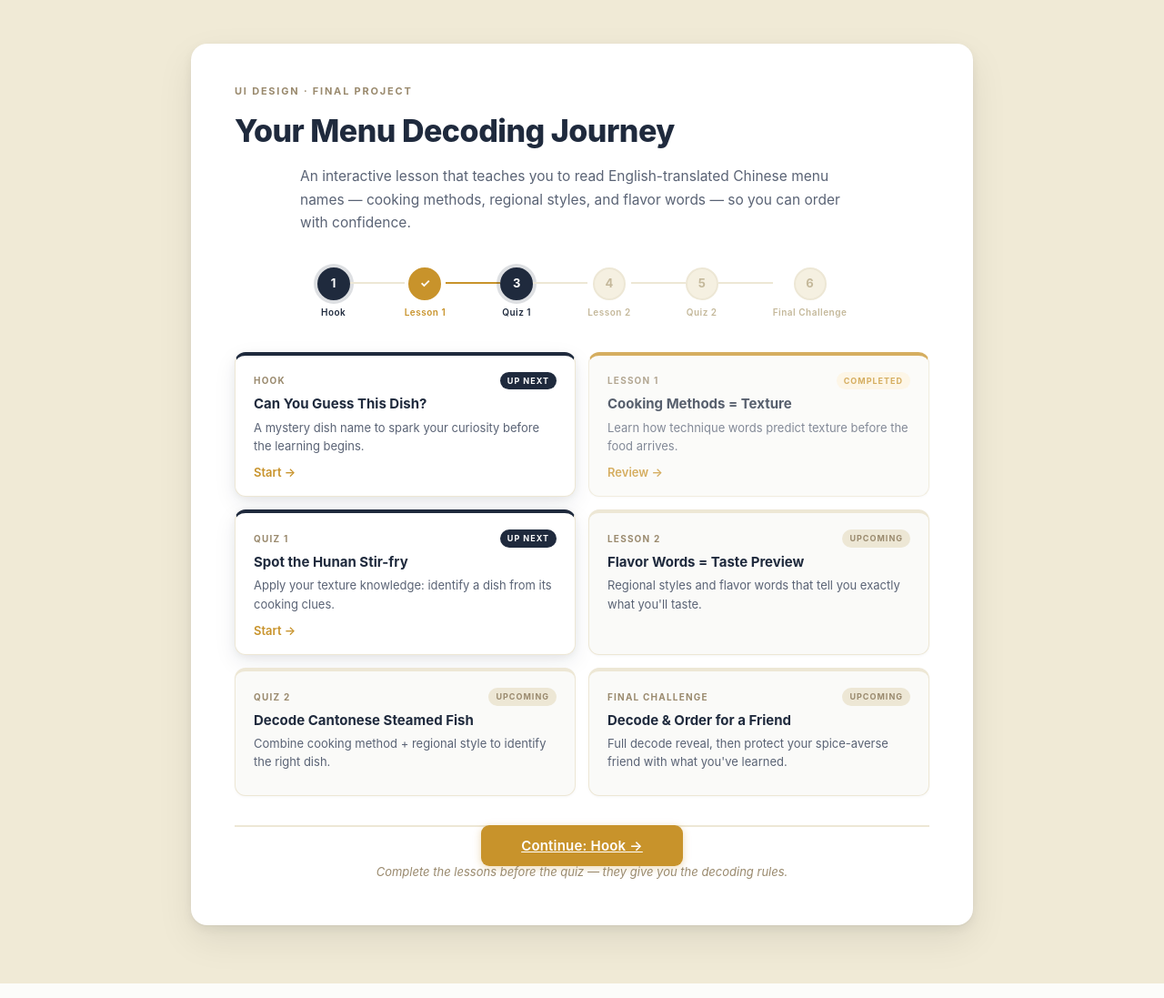
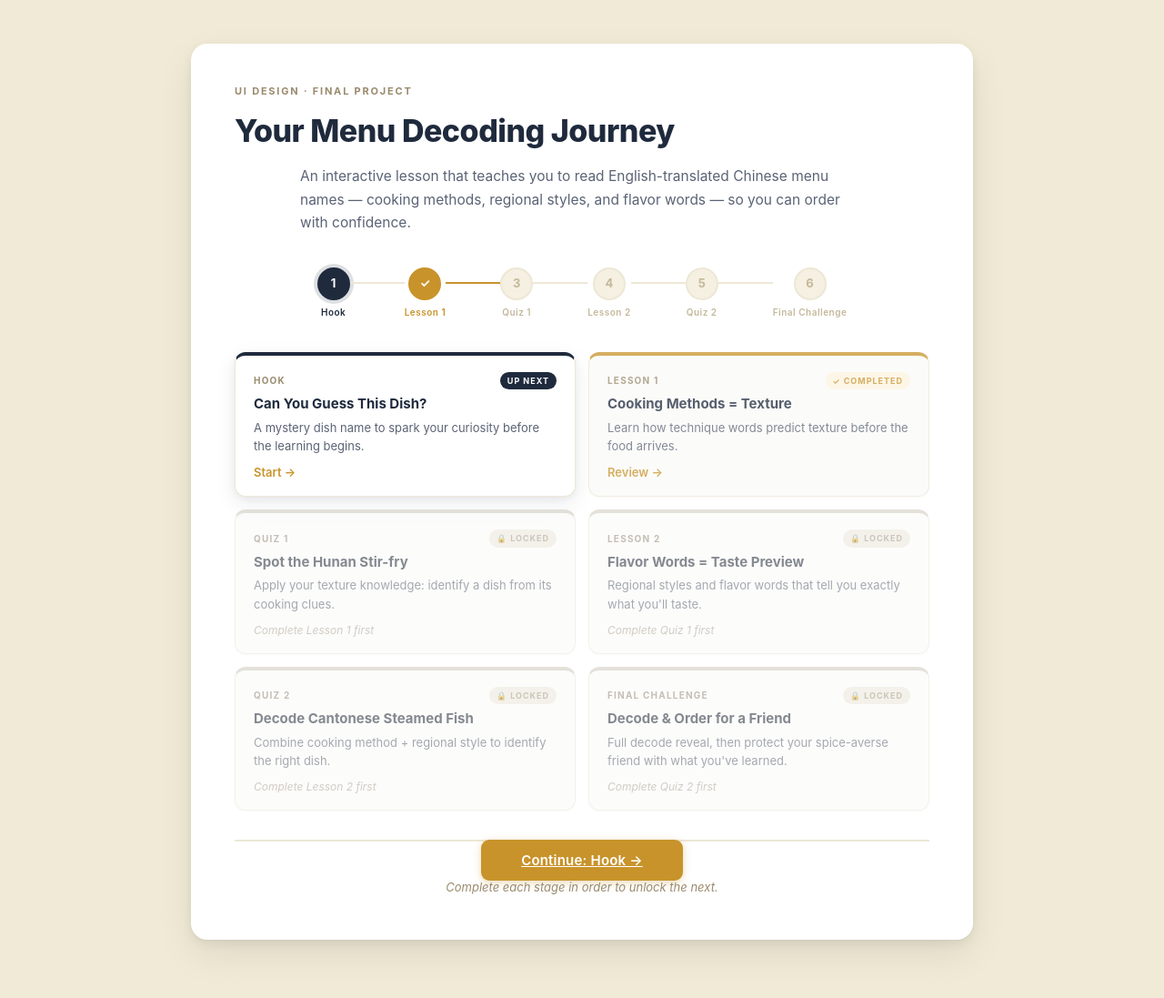
Before and after one commit to DemonRain7/UIDesign_Teamwork, a Flask app: page / in a window 1280 px wide. Shown: the whole page at 91% size. Run offline with Flask 3, Linux system fonts and the light colour scheme.

Commit message:
fix progress tracker: only one active stage, lock subsequent stages
- Status logic: first incomplete stage is active, all after are upcoming
- Upcoming cards are non-clickable divs with locked badge + hint text
- Added CSS grayscale/opacity for locked card look
- Restart server to clear stale user_state from testing

```diff
--- a/server.py
+++ b/server.py
@@ -142,11 +142,13 @@ def home():
             "done": 4 in user_state['quiz_answers']
         },
     ]
-    for i, s in enumerate(stages):
+    found_active = False
+    for s in stages:
         if s['done']:
             s['status'] = 'done'
-        elif i == 0 or stages[i - 1]['done']:
+        elif not found_active:
             s['status'] = 'active'
+            found_active = True
         else:
             s['status'] = 'upcoming'
 
--- a/static/main.css
+++ b/static/main.css
@@ -1008,6 +1008,30 @@ body {
     color: #C8932B;
 }
 
+.home_stage_card.upcoming {
+    cursor: default;
+    opacity: .55;
+    filter: grayscale(30%);
+    border-top-color: #d0c9b8;
+}
+
+.home_stage_card.upcoming:hover {
+    transform: none;
+    box-shadow: 0 1px 3px rgba(0,0,0,.04);
+}
+
+.home_stage_locked_hint {
+    font-size: 12px;
+    color: #b0a48a;
+    font-style: italic;
+    margin-top: 4px;
+}
+
+.home_stage_status_badge.upcoming {
+    background: #ede7d5;
+    color: #a89878;
+}
+
 .home_main_cta {
     text-align: center;
     padding-top: 8px;
--- a/templates/home.html
+++ b/templates/home.html
@@ -30,21 +30,36 @@
     <!-- Stage cards -->
     <div class="home_stages">
         {% for s in stages %}
+
+        {% if s.status == 'upcoming' %}
+        <div class="home_stage_card upcoming">
+            <div class="home_stage_top">
+                <span class="home_stage_num">{{ s.label }}</span>
+                <span class="home_stage_status_badge upcoming">🔒 Locked</span>
+            </div>
+            <div class="home_stage_title">{{ s.title }}</div>
+            <p class="home_stage_desc">{{ s.desc }}</p>
+            <div class="home_stage_locked_hint">
+                Complete {{ stages[loop.index0 - 1].label }} first
+            </div>
+        </div>
+
+        {% else %}
         <a class="home_stage_card {{ s.status }}" href="{{ s.url }}">
             <div class="home_stage_top">
                 <span class="home_stage_num">{{ s.label }}</span>
                 <span class="home_stage_status_badge {{ s.status }}">
-                    {% if s.status == 'done' %}Completed{% elif s.status == 'active' %}Up Next{% else %}Upcoming{% endif %}
+                    {% if s.status == 'done' %}✓ Completed{% else %}Up Next{% endif %}
                 </span>
             </div>
             <div class="home_stage_title">{{ s.title }}</div>
             <p class="home_stage_desc">{{ s.desc }}</p>
-            {% if s.status != 'upcoming' %}
             <div class="home_stage_cta">
                 {% if s.status == 'done' %}Review →{% else %}Start →{% endif %}
             </div>
-            {% endif %}
         </a>
+        {% endif %}
+
         {% endfor %}
     </div>
 
@@ -55,10 +70,7 @@
         <p class="home_footnote">You've completed all stages — great work!</p>
         {% elif next_stage %}
         <a href="{{ next_stage.url }}" class="learn_btn learn_btn_primary">Continue: {{ next_stage.label }} →</a>
-        <p class="home_footnote">Complete the lessons before the quiz — they give you the decoding rules.</p>
-        {% else %}
-        <a href="{{ url_for('learn', n=1) }}" class="learn_btn learn_btn_primary">Start Lesson 1 →</a>
-        <p class="home_footnote">Complete the lessons before the quiz — they give you the decoding rules.</p>
+        <p class="home_footnote">Complete each stage in order to unlock the next.</p>
         {% endif %}
     </div>
 
```
